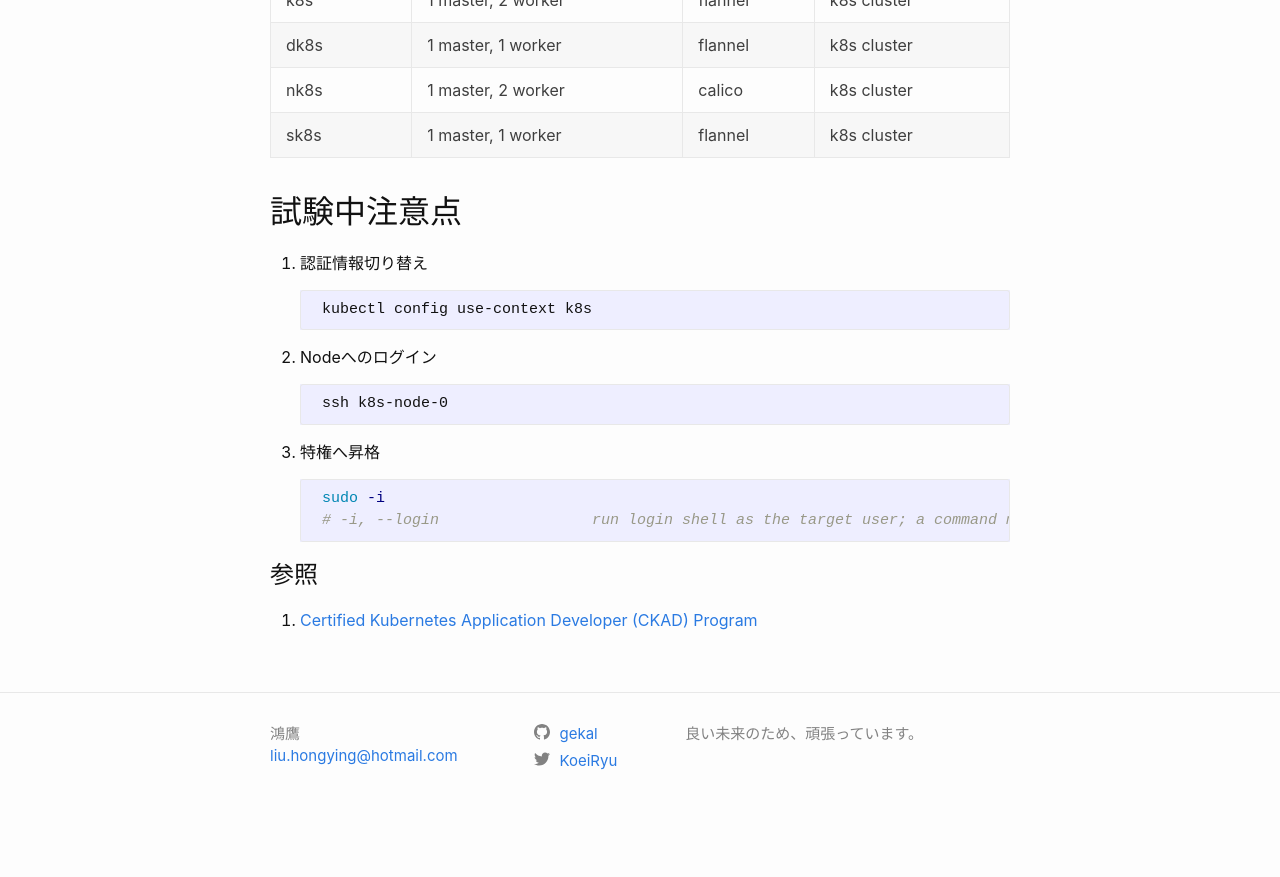
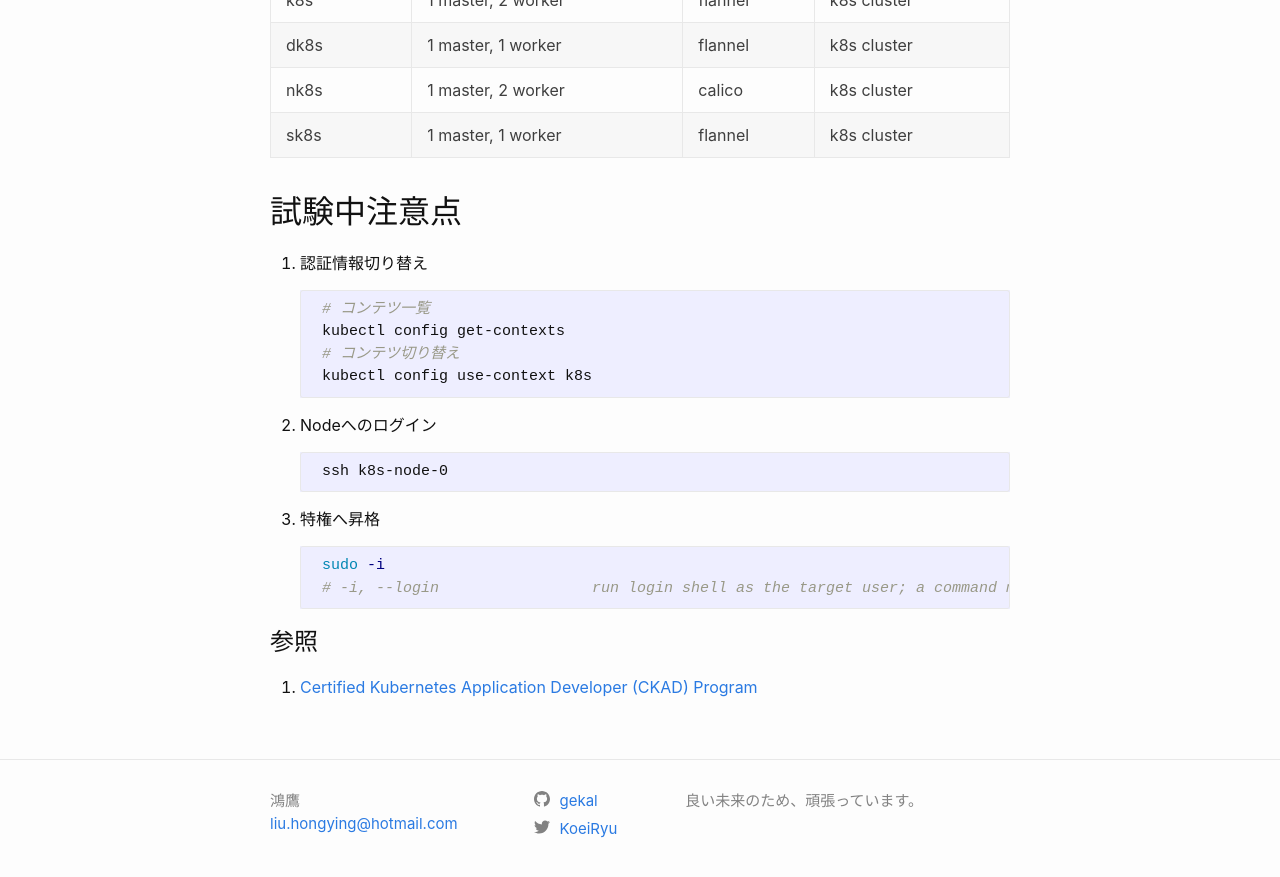
Before and after one commit to gekal/gekal.github.io, a Jekyll site: the page built from _posts/2019-03-26-certified-kubernetes-application-developer-preparations.markdown, in a window 1280 px wide and 900 px high, scrolled down 1051 px. Shown: the top 877 px of the window. Built offline with Jekyll 4.4.1, drawn with Linux system fonts in a browser that asks for light colours; comment, search, counter and statistics services are not loaded; before the commit the page ends 1884 px from its top, so only the background shows below that.

Commit message:
認証情報切り替え

````diff
--- a/_posts/2019-03-26-certified-kubernetes-application-developer-preparations.markdown
+++ b/_posts/2019-03-26-certified-kubernetes-application-developer-preparations.markdown
@@ -49,7 +49,10 @@ Certified Kubernetes Application Developer試験は、ユーザーがKubernetes
 
 1. 認証情報切り替え
 
-    ```bash
+    ```shell
+    # コンテツ一覧
+    kubectl config get-contexts
+    # コンテツ切り替え
     kubectl config use-context k8s
     ```
 
````
